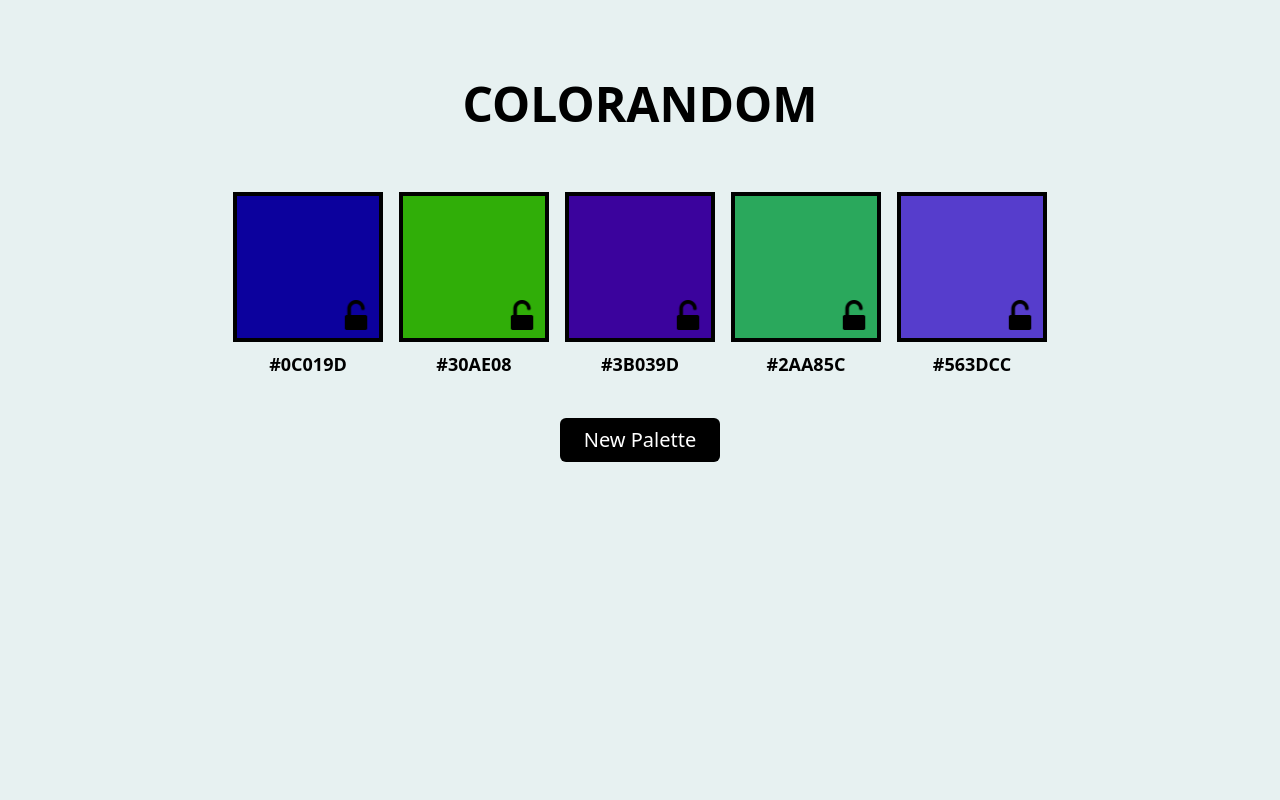
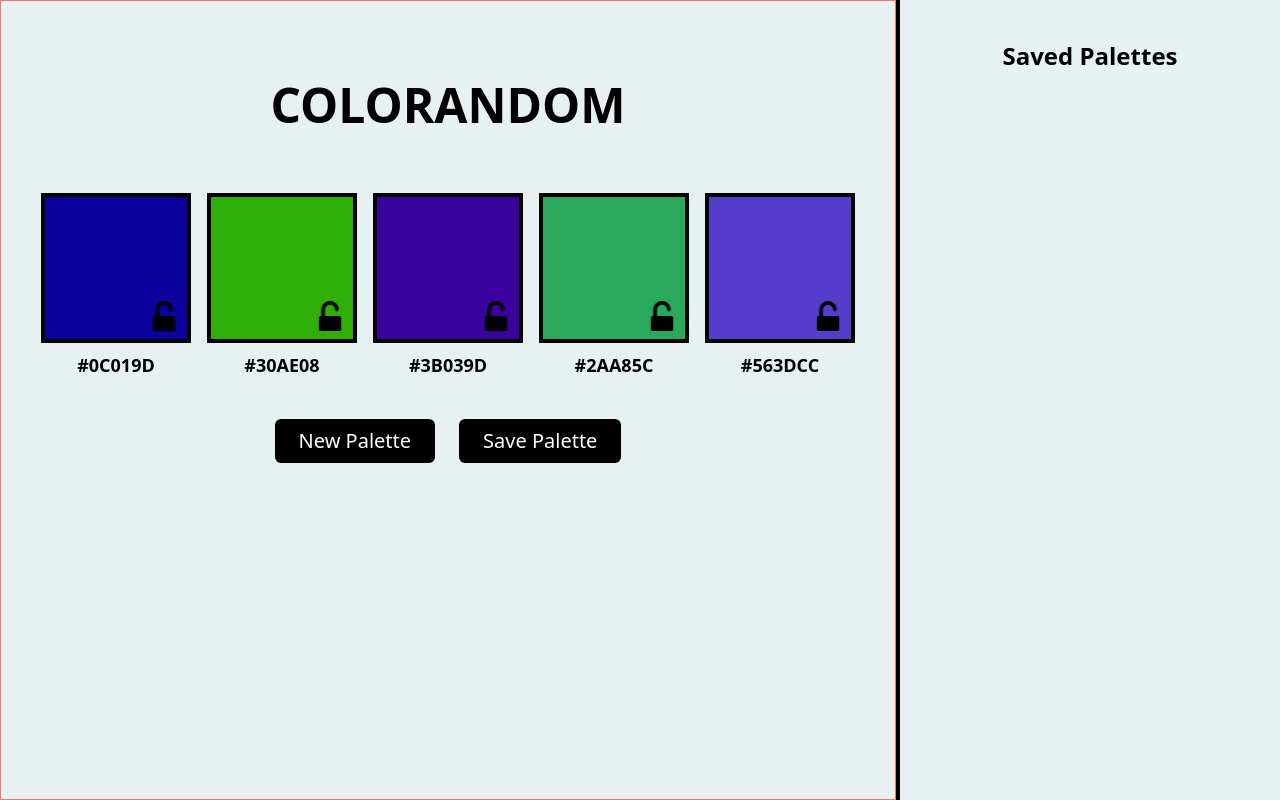
Before and after one commit to Jesusborjas006/coloRandom, a React (Vite) app: page / in a window 1280 px wide. Built offline with nearby package versions, Linux system fonts and the light colour scheme.

Commit message:
Add save palette button and include section for saved palettews

```diff
--- a/src/App.tsx
+++ b/src/App.tsx
@@ -1,13 +1,15 @@
-// import Button from "./components/Button";
 import CardColors from "./components/CardColors";
+import SavedPalettes from "./components/SavedPalettes";
 import Title from "./components/Title";
 
 function App() {
   return (
-    <main className="text-center">
-      <Title />
-      <CardColors />
-      {/* <Button /> */}
+    <main className="text-center flex">
+      <section className="w-[70%] border border-red-400">
+        <Title />
+        <CardColors />
+      </section>
+      <SavedPalettes />
     </main>
   );
 }
--- a/src/components/CardColors.tsx
+++ b/src/components/CardColors.tsx
@@ -52,8 +52,6 @@ export const CardColors = () => {
     setHexCodes(updatedCards);
   };
 
-  console.log("HexCodes State Rendered: ", hexCodes);
-
   const cardElements = hexCodes.map((card) => (
     <div key={card.id}>
       <div
@@ -78,12 +76,17 @@ export const CardColors = () => {
       <section className="flex justify-center gap-x-4 mt-16">
         {cardElements}
       </section>
+      <div className="flex justify-center gap-x-6">
         <button
           className="bg-black text-white px-6 py-2 rounded-md text-xl mt-10"
           onClick={handleOnClick}
         >
           New Palette
         </button>
+        <button className="bg-black text-white px-6 py-2 rounded-md text-xl mt-10">
+          Save Palette
+        </button>
+      </div>
     </>
   );
 };
--- /dev/null
+++ b/src/components/SavedPalettes.tsx
@@ -0,0 +1,9 @@
+const SavedPalettes = () => {
+  return (
+    <section className="w-[30%] border-l-4 border-black h-screen">
+      <h2 className="font-extrabold text-2xl mt-10">Saved Palettes</h2>
+    </section>
+  );
+};
+
+export default SavedPalettes;
```
Lines whose indentation alone changed are shown as unchanged.
